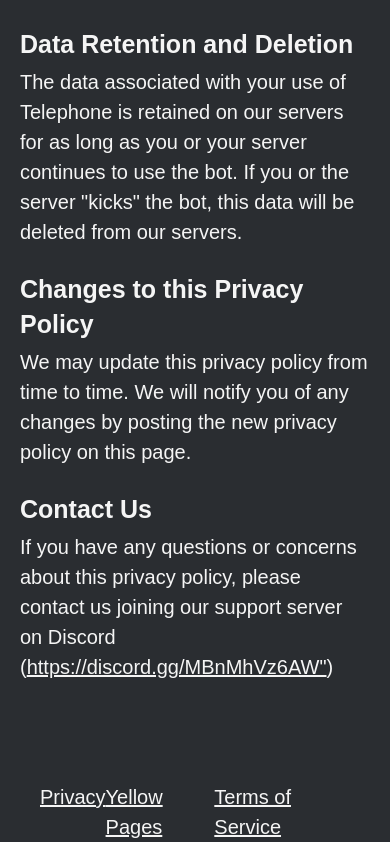
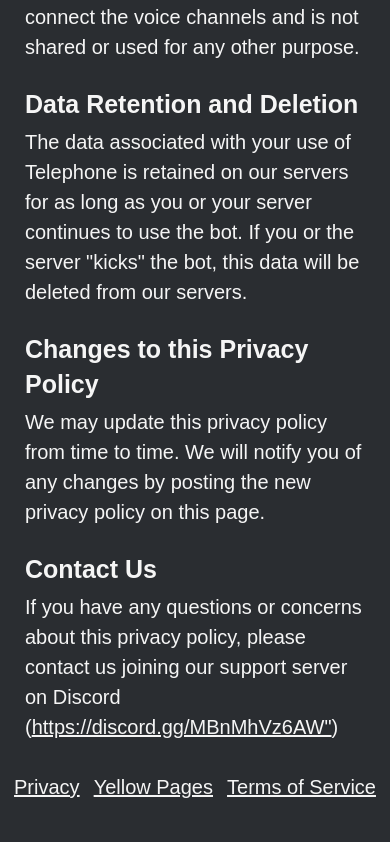
Before and after one commit to Leximon/Telephone-WS, a SvelteKit app: page /privacy in a window 390 px wide. Shown: the part 1038-1880 px from the top of the page. Built offline with nearby package versions, Linux system fonts and the light colour scheme.

Commit message:
Global footer (color is ehh)

```diff
--- a/src/app.html
+++ b/src/app.html
@@ -9,6 +9,8 @@
 		%sveltekit.head%
 	</head>
 	<body>
-		<div>%sveltekit.body%</div>
+		<div class="flex w-full flex-col min-h-screen">
+			%sveltekit.body%
+		</div>
 	</body>
 </html>
--- /dev/null
+++ b/src/lib/components/Centered.svelte
@@ -0,0 +1,3 @@
+<div class="flex justify-center relative">
+    <slot/>
+</div>
--- /dev/null
+++ b/src/lib/components/Footer.svelte
@@ -0,0 +1,11 @@
+<script>
+	import Centered from './Centered.svelte';
+</script>
+
+<Centered>
+	<div class="py-6 w-full max-w-lg flex justify-evenly [&_a]:text-center">
+		<a href="/privacy" data-sveltekit-preload-data>Privacy</a>
+		<a href="/yellow-pages" data-sveltekit-preload-data>Yellow Pages</a>
+		<a href="/terms" data-sveltekit-preload-data>Terms of Service</a>
+	</div>
+</Centered>
--- a/src/routes/(app)/+layout.svelte
+++ b/src/routes/(app)/+layout.svelte
@@ -1,39 +1,8 @@
 <script lang="ts">
+	import Footer from '$lib/components/Footer.svelte';
 </script>
 
-<div class="center">
-    <div>
-        <div class="mx-4">
-            <slot/>
-        </div>
-        <div class="footer">
-            <a href="/privacy" data-sveltekit-preload-data>Privacy</a>
-            <a href="/yellow-pages" data-sveltekit-preload-data>Yellow Pages</a>
-            <a href="/terms" data-sveltekit-preload-data>Terms of Service</a>
-        </div>
-    </div>
+<div class="flex flex-1 flex-col">
+	<slot />
 </div>
-
-<style>
-    .center {
-        display: flex;
-        justify-content: center;
-    }
-
-    .center > div {
-        width: 768px;
-    }
-
-    @media (max-width: 768px) {
-        .center > div {
-            width: 100%;
-        }
-    }
-
-    .footer {
-        display: flex;
-        justify-content: space-evenly;
-        margin-top: 5rem;
-        padding: 0 2rem;
-    }
-</style>
+<Footer />
--- a/src/routes/(app)/privacy/+page.svelte
+++ b/src/routes/(app)/privacy/+page.svelte
@@ -1,38 +1,78 @@
+<script>
+	import Centered from '$lib/components/Centered.svelte';
+</script>
+
 <svelte:head>
 	<title>Privacy Policy</title>
 </svelte:head>
 
+<Centered>
+	<div class="mx-5">
 		<h1>Privacy Policy for Telephone Bot</h1>
 
-<p>This privacy policy applies to the Telephone bot ("Telephone," "we," "us," or "our") and explains how we collect,
-    use, and share your information.</p>
+		<p>
+			This privacy policy applies to the Telephone bot ("Telephone," "we," "us," or "our") and
+			explains how we collect, use, and share your information.
+		</p>
 
 		<h2>Information Collection and Use</h2>
 
-<p>Telephone does not collect or store any personal information from users. The only information we collect is related
-    to the settings of the guilds where the bot is active. This information is only used for the purpose of connecting
-    the voice channels and is not shared or used for any other purpose.</p>
+		<p>
+			Telephone does not collect or store any personal information from users. The only information
+			we collect is related to the settings of the guilds where the bot is active. This information
+			is only used for the purpose of connecting the voice channels and is not shared or used for
+			any other purpose.
+		</p>
 
 		<h2>Voice Data</h2>
 
-<p>Telephone does not record or store any voice data that is transmitted through the bot. Voice data is transmitted
-    directly between the voice channels and is not stored or recorded by Telephone.</p>
+		<p>
+			Telephone does not record or store any voice data that is transmitted through the bot. Voice
+			data is transmitted directly between the voice channels and is not stored or recorded by
+			Telephone.
+		</p>
 
 		<h2>Sharing of Information</h2>
 
-<p>Telephone does not share any information with third parties. The information we collect is only used to connect the
-    voice channels and is not shared or used for any other purpose.</p>
+		<p>
+			Telephone does not share any information with third parties. The information we collect is
+			only used to connect the voice channels and is not shared or used for any other purpose.
+		</p>
 
 		<h2>Data Retention and Deletion</h2>
 
-<p>The data associated with your use of Telephone is retained on our servers for as long as you or your server continues
-    to use the bot. If you or the server "kicks" the bot, this data will be deleted from our servers.</p>
+		<p>
+			The data associated with your use of Telephone is retained on our servers for as long as you
+			or your server continues to use the bot. If you or the server "kicks" the bot, this data will
+			be deleted from our servers.
+		</p>
 
 		<h2>Changes to this Privacy Policy</h2>
 
-<p>We may update this privacy policy from time to time. We will notify you of any changes by posting the new privacy
-    policy on this page.</p>
+		<p>
+			We may update this privacy policy from time to time. We will notify you of any changes by
+			posting the new privacy policy on this page.
+		</p>
 
 		<h2>Contact Us</h2>
 
-<p>If you have any questions or concerns about this privacy policy, please contact us joining our support server on Discord (<a href="https://discord.gg/MBnMhVz6AW">https://discord.gg/MBnMhVz6AW"</a>)</p>
+		<p>
+			If you have any questions or concerns about this privacy policy, please contact us joining our
+			support server on Discord (<a href="https://discord.gg/MBnMhVz6AW"
+				>https://discord.gg/MBnMhVz6AW"</a
+			>)
+		</p>
+	</div>
+</Centered>
+
+<style>
+	div {
+		width: 768px;
+	}
+
+	@media (max-width: 768px) {
+		div {
+			width: 100%;
+		}
+	}
+</style>
--- a/src/routes/(app)/terms/+page.svelte
+++ b/src/routes/(app)/terms/+page.svelte
@@ -1,54 +1,99 @@
+<script>
+	import Centered from '$lib/components/Centered.svelte';
+</script>
+
 <svelte:head>
 	<title>Terms of Service</title>
 </svelte:head>
 
+<Centered>
+	<div class="mx-5">
 		<h1>Terms of Service for Telephone Bot</h1>
 
-<p>These terms of service ("Terms," "we," "us," or "our") govern your use of the Telephone bot ("Telephone," "the bot,"
-    "the service"). By using Telephone, you agree to be bound by these Terms. If you do not agree to these terms, please
-    do not use Telephone.</p>
+		<p>
+			These terms of service ("Terms," "we," "us," or "our") govern your use of the Telephone bot
+			("Telephone," "the bot," "the service"). By using Telephone, you agree to be bound by these
+			Terms. If you do not agree to these terms, please do not use Telephone.
+		</p>
 
 		<h2>Use of the Service</h2>
 
-<p>Telephone is provided as a service to connect voice channels across discord guilds. You may use the service only for
-    lawful purposes and in accordance with these Terms. You agree not to use the service:</p>
+		<p>
+			Telephone is provided as a service to connect voice channels across discord guilds. You may
+			use the service only for lawful purposes and in accordance with these Terms. You agree not to
+			use the service:
+		</p>
 		<ul>
-    <li>In any way that violates any applicable federal, state, local, or international law or regulation.</li>
-    <li>For the purpose of exploiting, harming, or attempting to exploit or harm minors in any way by exposing them to
-        inappropriate content, asking for personally identifiable information, or otherwise.
+			<li>
+				In any way that violates any applicable federal, state, local, or international law or
+				regulation.
 			</li>
-    <li>To impersonate or attempt to impersonate Telephone, a Telephone employee, another user, or any other person or
-        entity.
+			<li>
+				For the purpose of exploiting, harming, or attempting to exploit or harm minors in any way
+				by exposing them to inappropriate content, asking for personally identifiable information,
+				or otherwise.
 			</li>
-    <li>To engage in any other conduct that restricts or inhibits anyone's use or enjoyment of the service, or which, as
-        determined by Telephone, may harm Telephone or users of the service or expose them to liability.
+			<li>
+				To impersonate or attempt to impersonate Telephone, a Telephone employee, another user, or
+				any other person or entity.
+			</li>
+			<li>
+				To engage in any other conduct that restricts or inhibits anyone's use or enjoyment of the
+				service, or which, as determined by Telephone, may harm Telephone or users of the service or
+				expose them to liability.
 			</li>
 		</ul>
 
 		<h2>Changes to the Service</h2>
 
-<p>Telephone reserves the right to modify or discontinue, temporarily or permanently, the service (or any part thereof)
-    with or without notice. You agree that Telephone shall not be liable to you or to any third party for any
-    modification, suspension, or discontinuance of the service.</p>
+		<p>
+			Telephone reserves the right to modify or discontinue, temporarily or permanently, the service
+			(or any part thereof) with or without notice. You agree that Telephone shall not be liable to
+			you or to any third party for any modification, suspension, or discontinuance of the service.
+		</p>
 
 		<h2>Termination</h2>
 
-<p>Telephone may terminate or suspend your access to the service at any time, with or without cause, with or without
-    notice, effective immediately. If you wish to terminate this agreement, you may simply stop using the service.</p>
+		<p>
+			Telephone may terminate or suspend your access to the service at any time, with or without
+			cause, with or without notice, effective immediately. If you wish to terminate this agreement,
+			you may simply stop using the service.
+		</p>
 
 		<h2>Disclaimers</h2>
 
-<p>The service is provided "as is." Telephone and its suppliers and licensors hereby disclaim all warranties of any
-    kind, express or implied, including, without limitation, the warranties of merchantability, fitness for a particular
-    purpose and non-infringement.</p>
+		<p>
+			The service is provided "as is." Telephone and its suppliers and licensors hereby disclaim all
+			warranties of any kind, express or implied, including, without limitation, the warranties of
+			merchantability, fitness for a particular purpose and non-infringement.
+		</p>
 
-<p>Telephone makes no warranty that the service will be error free or that access thereto will be continuous or
-    uninterrupted. You understand that you use the service at your own discretion and risk.</p>
+		<p>
+			Telephone makes no warranty that the service will be error free or that access thereto will be
+			continuous or uninterrupted. You understand that you use the service at your own discretion
+			and risk.
+		</p>
 
 		<h2>Limitation of Liability</h2>
 
-<p>In no event shall Telephone, its affiliates, officers, employees, agents, suppliers or licensors be liable with
-    respect to the service or the subject matter of this agreement under any contract, negligence, strict liability or
-    other legal or equitable theory for: (I) any special, incidental or consequential damages; (II) the cost of
-    procurement or substitute products or services; (III) for interruption of use or loss or corruption of data.
+		<p>
+			In no event shall Telephone, its affiliates, officers, employees, agents, suppliers or
+			licensors be liable with respect to the service or the subject matter of this agreement under
+			any contract, negligence, strict liability or other legal or equitable theory for: (I) any
+			special, incidental or consequential damages; (II) the cost of procurement or substitute
+			products or services; (III) for interruption of use or loss or corruption of data.
 		</p>
+	</div>
+</Centered>
+
+<style>
+	div {
+		width: 768px;
+	}
+
+	@media (max-width: 768px) {
+		div {
+			width: 100%;
+		}
+	}
+</style>
--- a/src/routes/(app)/yellow-pages/+page@.svelte
+++ b/src/routes/(app)/yellow-pages/+page.svelte
@@ -36,13 +36,6 @@
     </div>
     <Book entries={data.yellowPages} page={data.page} totalPages={data.totalPages} on:flip={e => search(data.query, data.locale, e.detail)}/>
 </div>
-<div class="p-5 flex justify-center" style="background: rgb(189, 129, 0);">
-    <div class="w-full max-w-lg flex justify-evenly [&_a]:text-center">
-        <a href="/privacy" data-sveltekit-preload-data>Privacy</a>
-        <a href="/yellow-pages" data-sveltekit-preload-data>Yellow Pages</a>
-        <a href="/terms" data-sveltekit-preload-data>Terms of Service</a>
-    </div>
-</div>
 
 <style>
     .bg {
--- a/src/routes/(app)/yellow-pages/TelephoneIcon.svelte
+++ b/src/routes/(app)/yellow-pages/TelephoneIcon.svelte
@@ -1,5 +1,3 @@
-
-
 <svg
    width="60"
    height="60"
--- a/tsconfig.json
+++ b/tsconfig.json
@@ -3,10 +3,10 @@
 	"compilerOptions": {
 		"paths": {
 			"$lib": [
-				"src/lib"
+				"./src/lib"
 			],
 			"$lib/*": [
-				"src/lib/*"
+				"./src/lib/*"
 			]
 		},
 		"allowJs": true,
```
Lines whose indentation alone changed are shown as unchanged.
